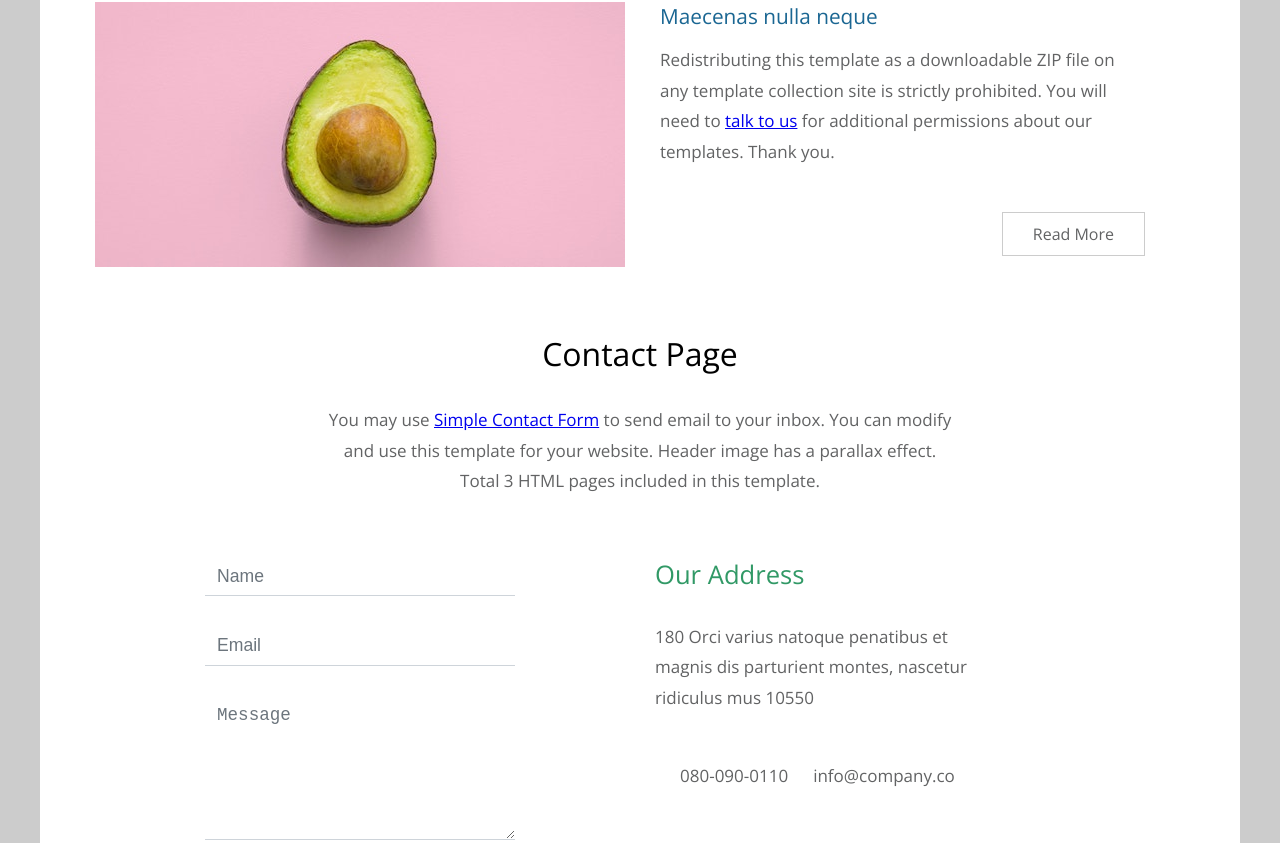
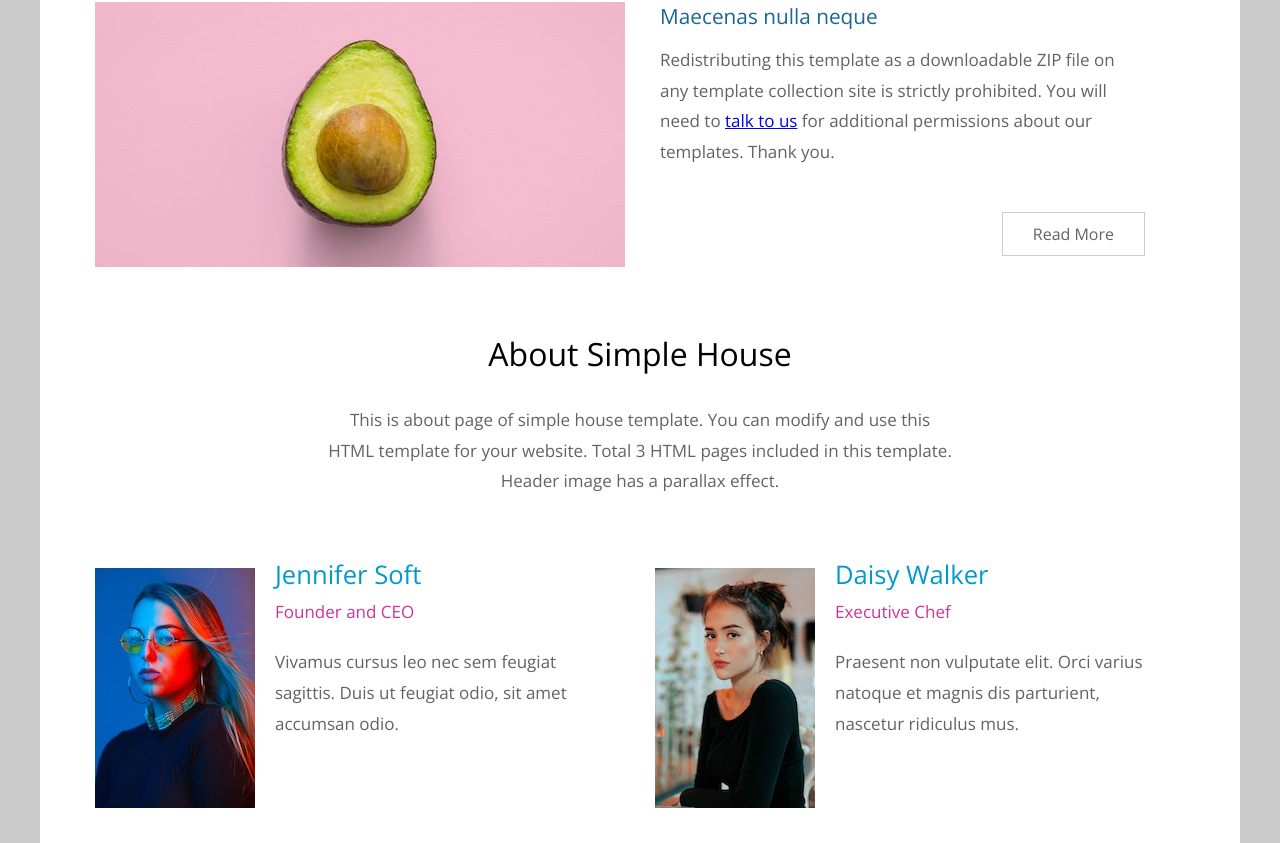
Before and after one commit to GregoriusVincentAdam/Final-Project-Front-End, a React (Create React App) app in the folder restaurant-app/: page / in a window 1280 px wide. Shown: the part 1954-2797 px from the top of the page. Built offline with nearby package versions, Linux system fonts and the light colour scheme.

Commit message:
adding about page

```diff
--- /dev/null
+++ b/restaurant-app/src/components/About.js
@@ -0,0 +1,130 @@
+import React from 'react'
+
+export default function About() {
+  return (
+    <main>
+  <header className="row tm-welcome-section">
+    <h2 className="col-12 text-center tm-section-title">About Simple House</h2>
+    <p className="col-12 text-center">This is about page of simple house template.
+      You can modify and use this HTML template for your website. Total 3 HTML pages included in this template. Header image has a parallax effect.</p>
+  </header>
+  <div className="tm-container-inner tm-persons">
+    <div className="row">
+      <article className="col-lg-6">
+        <figure className="tm-person">
+          <img src="img/about-01.jpg" alt="Image" className="img-fluid tm-person-img" />
+          <figcaption className="tm-person-description">
+            <h4 className="tm-person-name">Jennifer Soft</h4>
+            <p className="tm-person-title">Founder and CEO</p>
+            <p className="tm-person-about">Vivamus cursus leo nec sem feugiat sagittis.
+              Duis ut feugiat odio, sit amet accumsan
+              odio.</p>
+            <div>
+              <a href="https://fb.com" className="tm-social-link"><i className="fab fa-facebook tm-social-icon" /></a>
+              <a href="https://twitter.com" className="tm-social-link"><i className="fab fa-twitter tm-social-icon" /></a>
+              <a href="https://instagram.com" className="tm-social-link"><i className="fab fa-instagram tm-social-icon" /></a>
+            </div>
+          </figcaption>
+        </figure>
+      </article>
+      <article className="col-lg-6">
+        <figure className="tm-person">
+          <img src="img/about-02.jpg" alt="Image" className="img-fluid tm-person-img" />
+          <figcaption className="tm-person-description">
+            <h4 className="tm-person-name">Daisy Walker</h4>
+            <p className="tm-person-title">Executive Chef</p>
+            <p className="tm-person-about">Praesent non vulputate elit. Orci varius
+              natoque et magnis dis parturient, nascetur ridiculus mus.</p>
+            <div>
+              <a href="https://fb.com" className="tm-social-link"><i className="fab fa-facebook tm-social-icon" /></a>
+              <a href="https://twitter.com" className="tm-social-link"><i className="fab fa-twitter tm-social-icon" /></a>
+            </div>
+          </figcaption>
+        </figure>
+      </article>
+      <article className="col-lg-6">
+        <figure className="tm-person">
+          <img src="img/about-03.jpg" alt="Image" className="img-fluid tm-person-img" />
+          <figcaption className="tm-person-description">
+            <h4 className="tm-person-name">Florence Nelson</h4>
+            <p className="tm-person-title">Kitchen Manager</p>
+            <p className="tm-person-about">Aenean sapien sem, ultricies sed vulputate
+              et, auctor vel mauris. Integer sit amet diam eget est facilisis lacinia vitae.</p>
+            <div>
+              <a href="https://fb.com" className="tm-social-link"><i className="fab fa-facebook tm-social-icon" /></a>
+              <a href="https://instagram.com" className="tm-social-link"><i className="fab fa-instagram tm-social-icon" /></a>
+            </div>
+          </figcaption>
+        </figure>
+      </article>
+      <article className="col-lg-6">
+        <figure className="tm-person">
+          <img src="img/about-04.jpg" alt="Image" className="img-fluid tm-person-img" />
+          <figcaption className="tm-person-description">
+            <h4 className="tm-person-name">Valentina Martin</h4>
+            <p className="tm-person-title">Culinary Director</p>
+            <p className="tm-person-about">Praesent non vulputate elit. Orci varius
+              natoque penatibus et magnis montes, nascetur ridiculus mus.</p>
+            <div>
+              <a href="https://fb.com" className="tm-social-link"><i className="fab fa-facebook tm-social-icon" /></a>
+              <a href="https://twitter.com" className="tm-social-link"><i className="fab fa-twitter tm-social-icon" /></a>
+              <a href="https://instagram.com" className="tm-social-link"><i className="fab fa-instagram tm-social-icon" /></a>
+              <a href="https://youtube.com" className="tm-social-link"><i className="fab fa-youtube tm-social-icon" /></a>
+            </div>
+          </figcaption>
+        </figure>
+      </article>
+    </div>
+  </div>
+  <div className="tm-container-inner tm-featured-image">
+    <div className="row">
+      <div className="col-12">
+        <div className="placeholder-2">
+          <div className="parallax-window-2" data-parallax="scroll" data-image-src="img/about-05.jpg" />
+        </div>
+      </div>
+    </div>
+  </div>
+  <div className="tm-container-inner tm-features">
+    <div className="row">
+      <div className="col-lg-4">
+        <div className="tm-feature">
+          <i className="fas fa-4x fa-pepper-hot tm-feature-icon" />
+          <p className="tm-feature-description">Donec sed orci fermentum, convallis lacus id, tempus elit. Sed eu neque accumsan, porttitor arcu a, interdum est. Donec in risus eu ante.</p>
+          <a href="index.html" className="tm-btn tm-btn-primary">Read More</a>
+        </div>
+      </div>
+      <div className="col-lg-4">
+        <div className="tm-feature">
+          <i className="fas fa-4x fa-seedling tm-feature-icon" />
+          <p className="tm-feature-description">Maecenas pretium rutrum molestie. Duis dignissim egestas turpis sit. Nam sed suscipit odio. Morbi in dolor finibus, consequat nisl eget.</p>
+          <a href="index.html" className="tm-btn tm-btn-success">Read More</a>
+        </div>
+      </div>
+      <div className="col-lg-4">
+        <div className="tm-feature">
+          <i className="fas fa-4x fa-cocktail tm-feature-icon" />
+          <p className="tm-feature-description">Morbi in dolor finibus, consequat nisl eget, pretium nunc. Maecenas pretium rutrum molestie. Duis dignissim egestas turpis sit.</p>
+          <a href="index.html" className="tm-btn tm-btn-danger">Read More</a>
+        </div>
+      </div>
+    </div>
+  </div>
+  <div className="tm-container-inner tm-history">
+    <div className="row">
+      <div className="col-12">
+        <div className="tm-history-inner">
+          <img src="img/about-06.jpg" alt="Image" className="img-fluid tm-history-img" />
+          <div className="tm-history-text">
+            <h4 className="tm-history-title">History of our restaurant</h4>
+            <p className="tm-mb-p">Sed ligula risus, interdum aliquet imperdiet sit amet, auctor sit amet justo. Maecenas posuere lorem id augue interdum vehicula. Praesent sed leo eget libero ultricies congue.</p>
+            <p>Redistributing this template as a downloadable ZIP file on any template collection site is strictly prohibited. You will need to <a href="https://templatemo.com/contact">contact TemplateMo</a> for additional permissions about our templates. Thank you.</p>
+          </div>
+        </div>
+      </div>
+    </div>
+  </div>
+</main>
+
+  )
+}
--- a/restaurant-app/src/components/Homepage.js
+++ b/restaurant-app/src/components/Homepage.js
@@ -1,6 +1,7 @@
 import React from 'react';
 import "../assets/css/templatemo-style.css";
 import Contact from './Contact';
+import About from './About';
 
 
 const Homepage = () => {
@@ -272,6 +273,7 @@ const Homepage = () => {
                     </div>
                 </div>
                 </div>
+                <About />
                 <Contact />
             </main>
         </div>
```
